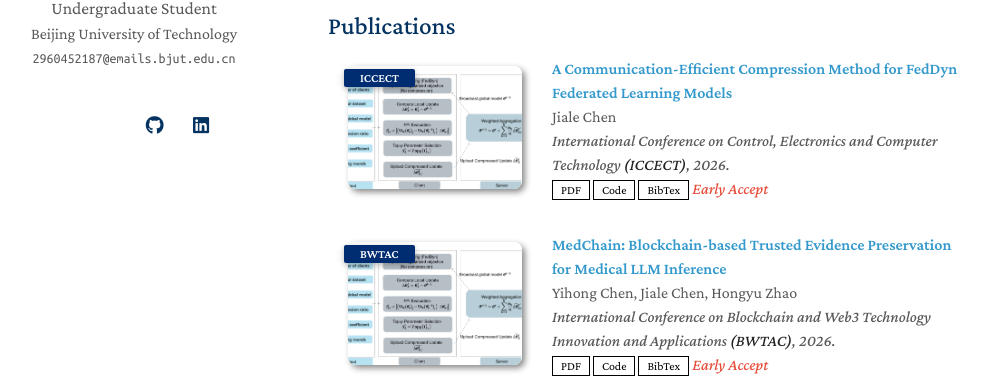
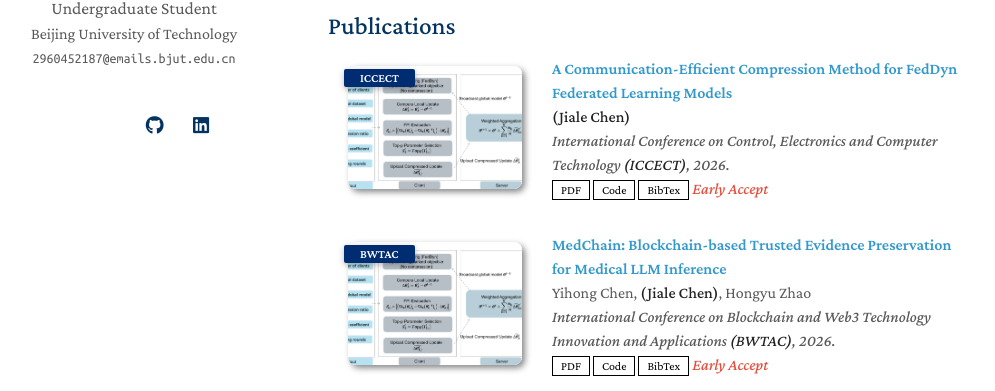
Before and after one commit to Chenjl13/Chenjl13.github.io, a Jekyll site: the page built from index.md, in a window 1280 px wide and 900 px high, scrolled down 1026 px. Shown: the part 242-633 px from the top of the window, without its empty margins (142-1137 px from the left). Built offline with Jekyll 4.4.1, drawn with Linux system fonts in a browser that asks for light colours; a style sheet for code colours, icons or effects is not loaded; our own code applies the rules of GitHub Pages for plain Markdown files.

```diff
--- a/_data/publications.yml
+++ b/_data/publications.yml
@@ -1,7 +1,7 @@
 main:
 
   - title: "A Communication-Efficient Compression Method for FedDyn Federated Learning Models"
-    authors: "Jiale Chen"
+    authors: "<strong>(Jiale Chen)</strong>"
     conference_short: "ICCECT"
     conference: "International Conference on Control, Electronics and Computer Technology <strong>(ICCECT)</strong>, 2026."
     pdf: "https://arxiv.org/pdf/2306.00988.pdf"
@@ -11,11 +11,11 @@ main:
     notes: "Early Accept"
 
   - title: "MedChain: Blockchain-based Trusted Evidence Preservation for Medical LLM Inference"
-    authors: "Yihong Chen, Jiale Chen, Hongyu Zhao"
+    authors: "Yihong Chen, <strong>(Jiale Chen)</strong>, Hongyu Zhao"
     conference_short: "BWTAC"
     conference: "International Conference on Blockchain and Web3 Technology Innovation and Applications <strong>(BWTAC)</strong>, 2026."
     pdf: "https://arxiv.org/pdf/2306.00988.pdf"
-    code: "https://github.com/1622636586g-max/MedChain-Blockchain-based-Trusted-Evidence-Preservation-for-Medical-LLM-Inference"
+    code: "https://github.com/1622636586q-max/MedChain-Blockchain-based-Trusted-Evidence-Preservation-for-Medical-LLM-Inference"
     bibtex: "https://bib.yliu.me/MICCAI23.txt"
     image: "./assets/img/ICCECT.png"
     notes: "Early Accept"
```
